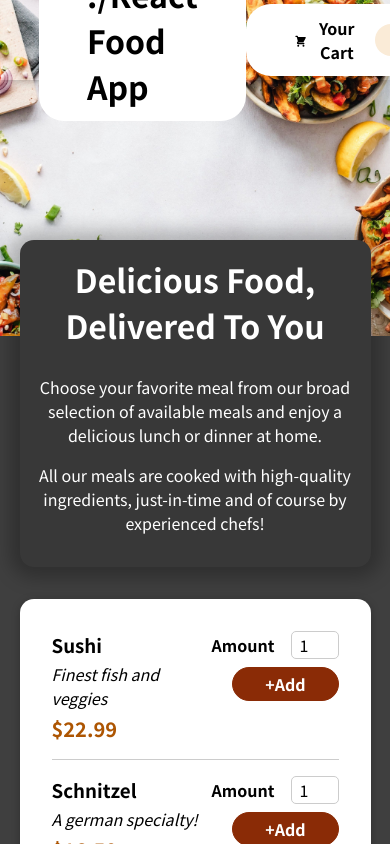
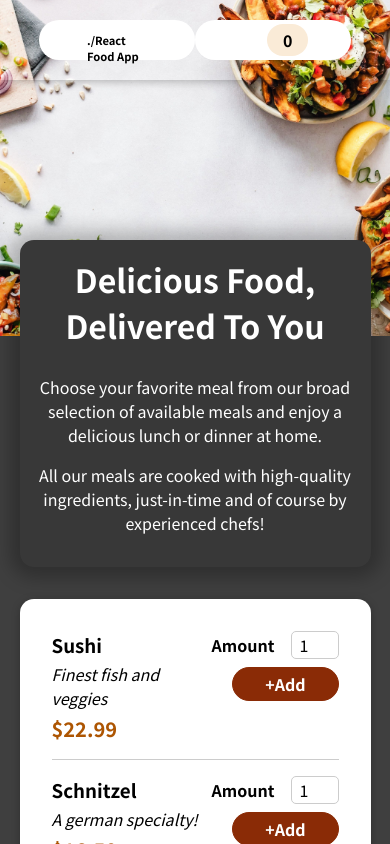
Before and after one commit to WNUMIK/react-food-app, a React (Create React App) app: page / in a window 390 px wide. Shown: the top 844 px of the page. Built offline with nearby package versions, Linux system fonts and the light colour scheme.

Commit message:
responsive for mobile

```diff
--- a/src/components/Layout/Header.module.css
+++ b/src/components/Layout/Header.module.css
@@ -20,6 +20,14 @@
     padding: 0.75rem 3rem;
 }
 
+@media screen and (max-width: 767px) {
+    .header h1 {
+        width: 40rem;
+        height: 2.5rem;
+        font-size: 0.7rem;
+    }
+}
+
 .main-image {
     width: 100%;
     height: 25rem;
--- a/src/components/Layout/HeaderCartButton.js
+++ b/src/components/Layout/HeaderCartButton.js
@@ -34,7 +34,7 @@ const HeaderCartButton = (props) => {
             <span className={classes.icon}>
                 <CartIcon/>
             </span>
-            <span>Your Cart</span>
+            <span className={classes.span}>Your Cart</span>
             <span className={classes.badge}>{numberOfCartItems}</span>
         </button>
     );
--- a/src/components/Layout/HeaderCartButton.module.css
+++ b/src/components/Layout/HeaderCartButton.module.css
@@ -10,6 +10,22 @@
     align-items: center;
     border-radius: 25px;
     font-weight: bold;
+}
+
+@media screen and (max-width: 767px) {
+    .button {
+        width: 50%;
+        height: 50%;
+    }
+
+    .icon {
+        width: 1.35rem;
+        height: 1.35rem;
+        margin-right: 0.5rem;
+    }
+    .span {
+        display: none;
+    }
 }
 
 .button:hover,
```
Also changed, not shown: 2 other files (tests, documents, lock files or other folders).
